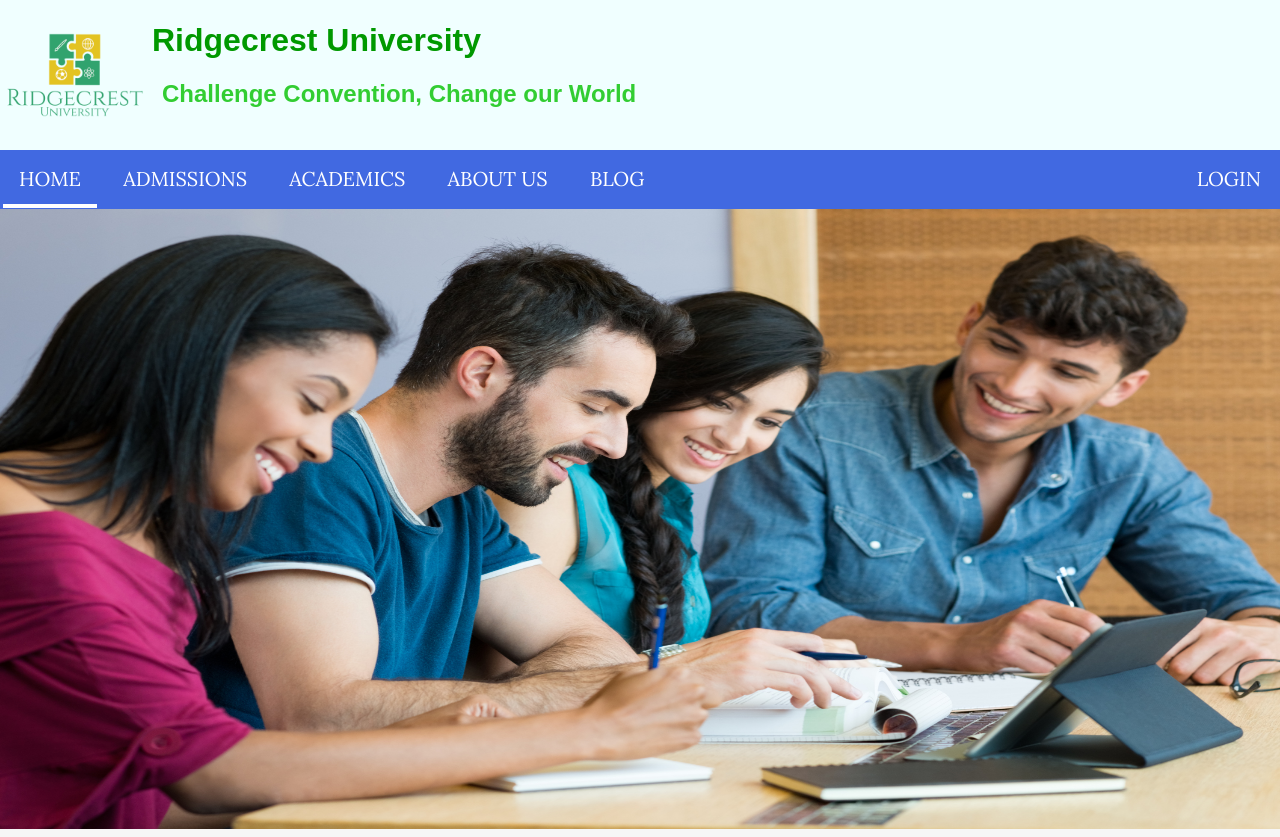
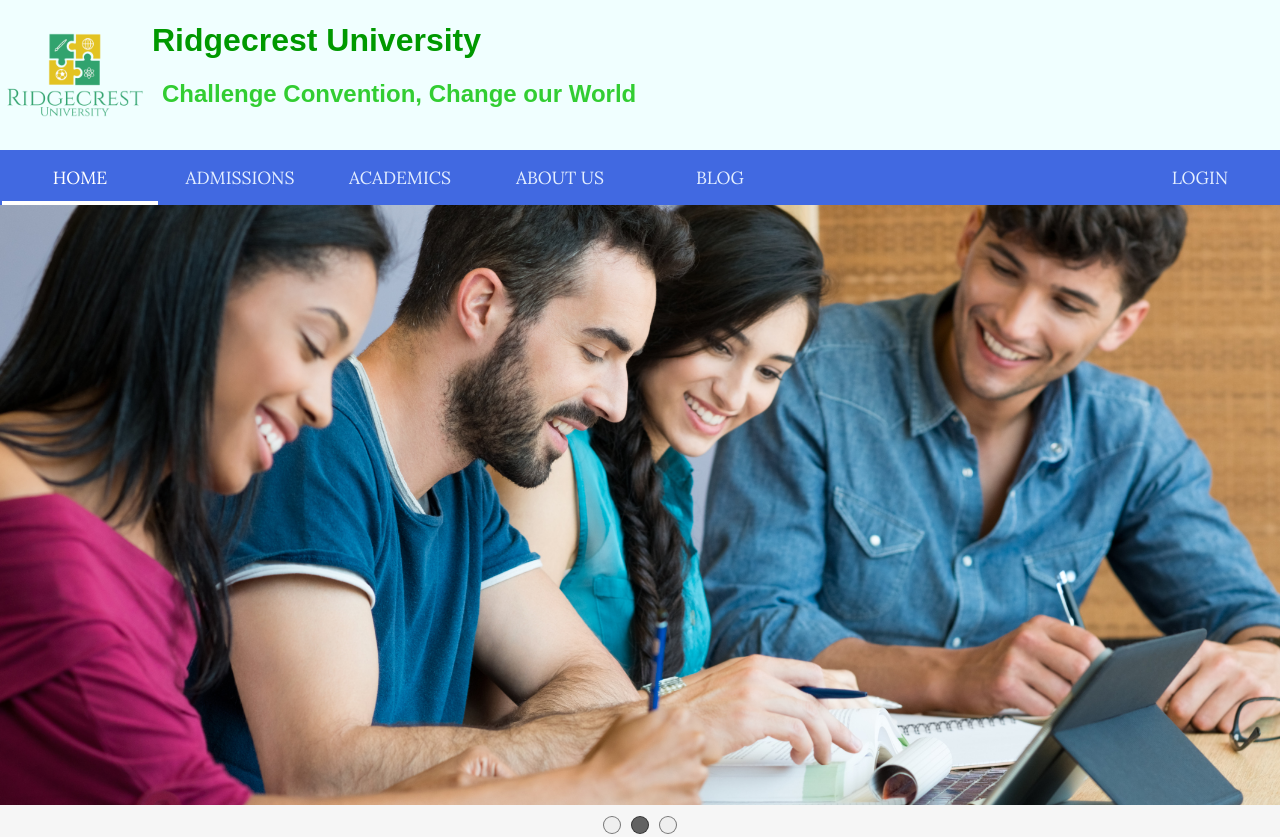
Before and after one commit to Rowkibet/Ridgecrest-Website, a plain HTML site: page index.html in a window 1280 px wide. Shown: the top 837 px of the page. Drawn offline with Linux system fonts and the light colour scheme; a web font is replaced by a local one.

Commit message:
Updated Navigation Bar
Made changes to the nav bar and carousel

```diff
--- a/css/Ridgecrest.css
+++ b/css/Ridgecrest.css
@@ -65,67 +65,8 @@ h1, h2, h3, h4, h5, h6 {
 }
 
 /* NAVIGATION BAR */
-.menu {
-    background-color:#4169E1;
-    padding: 10px 0px 10px 0px;
-    margin: 0 auto;
-    overflow: hidden;
-    width: 100%;
-    padding: 0;
-    padding-top: 2px;
-}
-
-.menu ul {
-    margin: 0;
-    padding: 0;
-    /* border: 1px solid yellow; */
-}
-
-.menu li{
-    display: inline-block;
-    list-style: none;
-    margin: 0 3px;
-    padding: 0;
-    /* border: 1px solid red;  */
-}
-
-.menu li::after{
-    content: '';
-    display: block;
-    width: 0;
-    height: 4px;
-    background-color: white;
-    position: relative;
-    top: 52px;
-    transition: width 250ms linear;
-}
-
-.menu li:hover::after {
-    width: 100%;
-    transition: width 250ms linear;
-    transition-delay: 70ms;
-}
-
-.menu .active::after {
-    content: '';
-    display: block;
-    width: 100%;
-    height: 4px;
-    background-color: white;
-}
-
-.menu a {
-    float: left;
-    color: white;
-    text-align: center;
-    padding: 14px 16px;
-    text-decoration: none;
-    font-size: 20px;
-}
-
-.menu-log {
-    right: auto;
-    float: right;
+.nav-bar.menu {
+    height: 55px;
 }
 
 /* CONTENT */
--- a/css/carousel.css
+++ b/css/carousel.css
@@ -11,7 +11,7 @@
     position: relative;
     background: green;
     width: 100%;
-    height: 620px;
+    height: 600px;
     margin: 0 auto;
     overflow: hidden;
 }
@@ -32,6 +32,7 @@
 .carousel-image {
     width: 100%;
     height: 100%;
+    object-fit: cover;
 }
 
 .carousel-btn {
--- a/css/nav-bar.css
+++ b/css/nav-bar.css
@@ -1,44 +1,54 @@
 .nav-bar {
-    padding: 10px 0px 10px 0px;
-    margin: 0 auto;
-    overflow: hidden;
+    padding: 0;
+    margin: 0;
     width: 100%;
-    padding: 0;
+    height: 88px;
+    position: relative;
 
     display: flex;
 }
 
 .nav-bar .nav-logo {
     background-color: rgb(202, 255, 255);
-    width: max-content;
-    padding-left: 30px;
-    padding-right: 30px;
+    width: 160px;
 }
 
 .nav-bar .nav-logo img {
     width: 120px;
     height: auto;
+    position: absolute;
+    top: -16px;
+    left: 22px;
 }
 
 .nav-bar ul {
-    flex-grow: 2;
-    display: flex;
-    align-items: center;
-    justify-content: space-around;
+    flex: 1;
     background-color:#4169E1;
     margin: 0;
     padding: 0;
-    padding-right: 30px;
 }
 
-.nav-bar li{
+.nav-bar ul li{
+    float: left;
     display: flex;
+    justify-content: center;
     align-items: center;
     list-style: none;
-    margin: 0 3px;
+    margin: 0;
     padding: 0;
+    width: 160px;
     height: 100%;
     position: relative;
+    transition: background-color 220ms linear;
+}
+
+
+.nav-bar li.login {
+    float: right;
+}
+
+.nav-bar ul li:hover {
+    background-color: #27418f;
 }
 
 .nav-bar li::after{
@@ -48,33 +58,40 @@
     height: 4px;
     background-color: white;
     position: absolute;
-    bottom: 35px;
-    transition: width 250ms linear;
+    bottom: 0;
+    transition: width 220ms linear;
 }
 
 .nav-bar li:hover::after {
-    width: 100%;
+    width: 98%;
     transition: width 250ms linear;
     transition-delay: 70ms;
+}
+
+.nav-bar .active a {
+    color: #fff;
 }
 
 .nav-bar .active::after {
     content: '';
     display: block;
-    width: 100%;
+    width: 98%;
     height: 4px;
     background-color: white;
 }
 
 .nav-bar a {
-    float: right;
-    color: #e4eeff;
-    text-align: center;
+    width: 100%;
+    height: 100%;
+    color: #e3eeff;
     padding: 14px 16px;
     text-decoration: none;
-    font-size: 20px;
+    font-size: 1.1rem;
+    display: flex;
+    justify-content: center;
+    align-items: center;
 }
 
-.nav-bar a:hover {
+.nav-bar li:hover a {
     color: #fff;
 }
--- a/index.html
+++ b/index.html
@@ -3,6 +3,7 @@
     <head>
         <Title> Homepage </Title>
         <link rel="stylesheet" type="text/css" href="css/Ridgecrest.css">
+        <link rel="stylesheet" href="css/nav-bar.css">
         <link rel="stylesheet" href="css/carousel.css">
         <link href="fontawesome/css/all.min.css"  rel="stylesheet">
         <link href="https://fonts.googleapis.com/css2?family=Candal&family=Lora&display=swap" rel="stylesheet">
@@ -18,14 +19,14 @@
             </div>
 
         <!-- Navigation Menu -->
-            <div class="menu">
+            <div class="nav-bar menu">
                 <ul>
-                        <li class="active"><a href="index.html"> HOME </a></li>
-                        <li><a href="Admission.html"> ADMISSIONS </a></li>
-                        <li><a href="Academics.html">ACADEMICS </a></li>
-                        <li><a href="About_us.html"> ABOUT US </a></li>
-                        <li><a href="Blog.html"> BLOG </a></li>
-                        <li class="menu-log"><a href="Login.html"> LOGIN </a></li>
+                    <li class="active"><a href="index.html"> HOME </a></li>
+                    <li><a href="Admission.html"> ADMISSIONS </a></li>
+                    <li><a href="Academics.html">ACADEMICS </a></li>
+                    <li><a href="About_us.html"> ABOUT US </a></li>
+                    <li><a href="Blog.html"> BLOG </a></li>
+                    <li class="login"><a href="Login.html"> LOGIN </a></li>
                 </ul>
             </div>
 
--- a/js/carousel.js
+++ b/js/carousel.js
@@ -174,7 +174,7 @@ dotsNav.addEventListener('click', event => {
 
 //Function definitions
 function moveToSlide(track, currentSlide, targetSlide) {
-    track.style.transition = 'transform 250ms ease-in-out';
+    track.style.transition = 'transform 300ms ease-in-out';
     track.style.transform = 'translateX(-' + targetSlide.style.left + ')';
     currentSlide.classList.remove('current-slide');
     targetSlide.classList.add('current-slide');
```
Also changed, not shown: About_us.html (+10 -6 lines), Academics.html (+14 -95 lines), Admission.html (+10 -5 lines), Blog.html (+10 -6 lines), Login.html (+8 -4 lines), register.html (+1 -1 lines).
